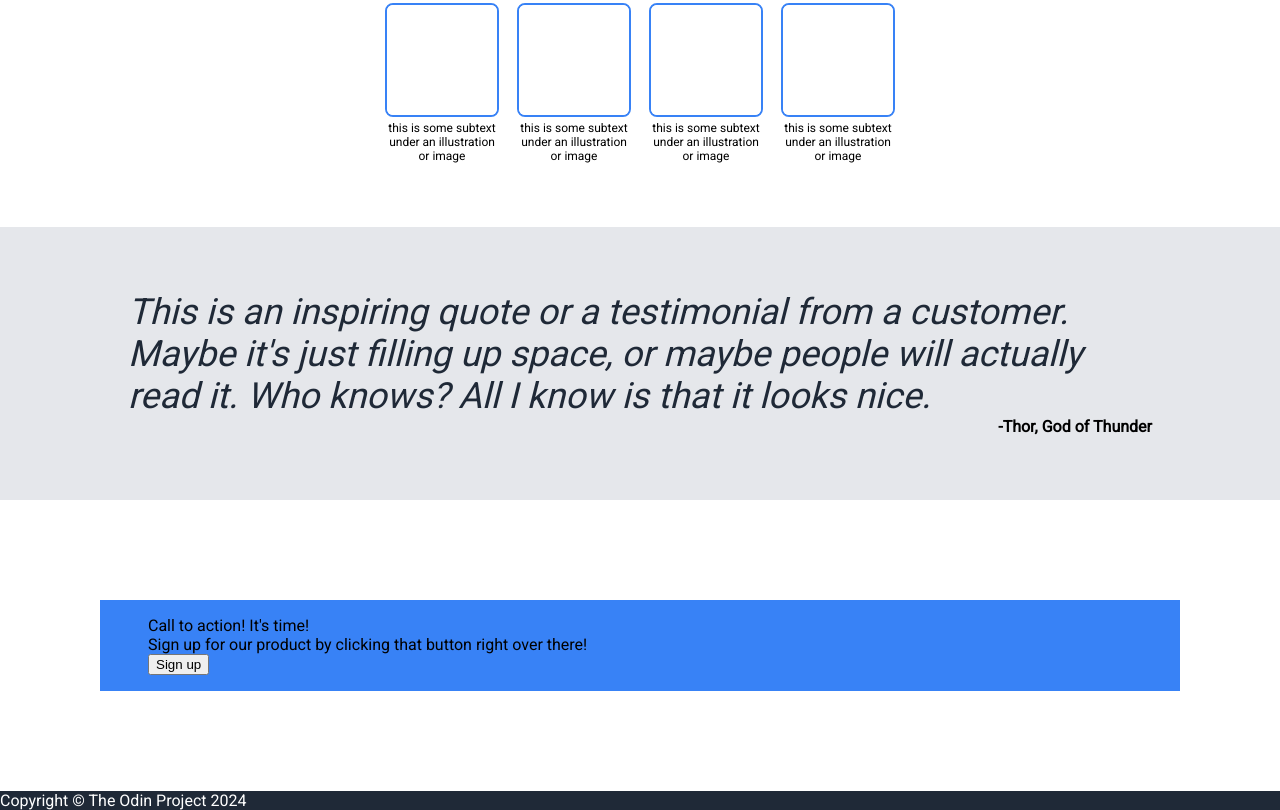
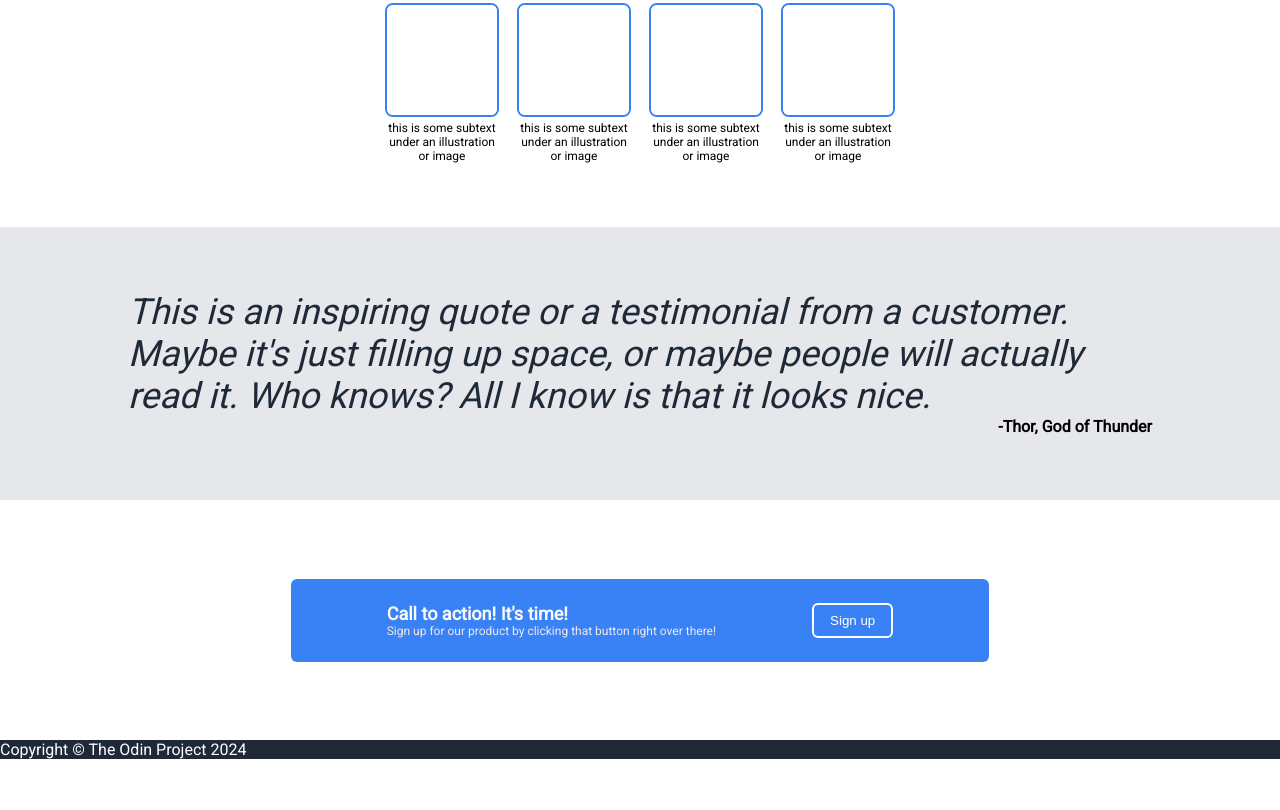
Before and after one commit to ericliu-12/odin-landing-page-2, a plain HTML site: page index.html in a window 1280 px wide. Shown: the part 423-1233 px from the top of the page. After the commit the page ends 1182 px from the top, so only its background shows below. Drawn offline with Linux system fonts and the light colour scheme.

Commit message:
Add call to action section

```diff
--- a/index.html
+++ b/index.html
@@ -57,9 +57,11 @@
         </div>
         <div class="action">
             <div class="blue-box">
-                <div>Call to action! It's time!</div>
-                <div>Sign up for our product by clicking that button right over there!</div>
-                <button>Sign up</button>
+                <div>
+                    <div class="call">Call to action! It's time!</div>
+                    <div class="subheading">Sign up for our product by clicking that button right over there!</div>
+                </div>
+                <button class="sign-up-bottom">Sign up</button>
             </div>
         </div>
         <div class="footer">
--- a/style.css
+++ b/style.css
@@ -142,13 +142,33 @@ ul {
     display: flex;
     justify-content: center;
     align-items: center;
-    height: auto;
-    width: auto;
+    height: 240px;
 }
 .blue-box {
     background-color: #3882F6;
-    height: 90%;
-    width: 90%;
-    margin: 100px;
-    padding: 16px 48px;
+    padding: 24px 96px;
+    display: flex;
+    gap: 96px;
+    border-radius: 6px;
+
 }
+
+.call {
+    font-size: 18px;
+    font-weight: bolder;
+    color: #F9FAF8;
+}
+
+.subheading {
+    font-size: 12px;
+    color: #EFE7EB;
+    font-weight: lighter;
+}
+
+.sign-up-bottom {
+    background-color: #3882F6;
+    color: white;
+    border: 2px solid white;
+    border-radius: 6px;
+    padding: 0 16px;
+}
```
